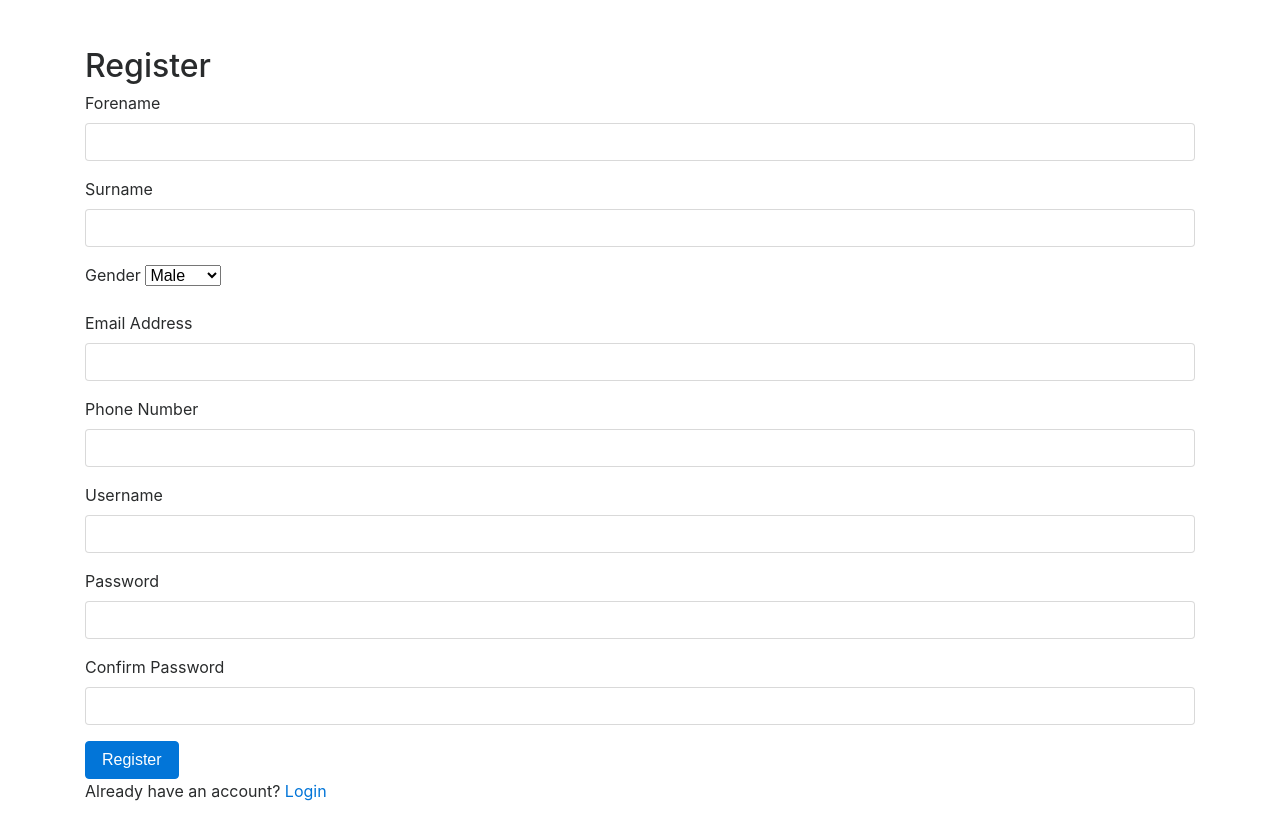
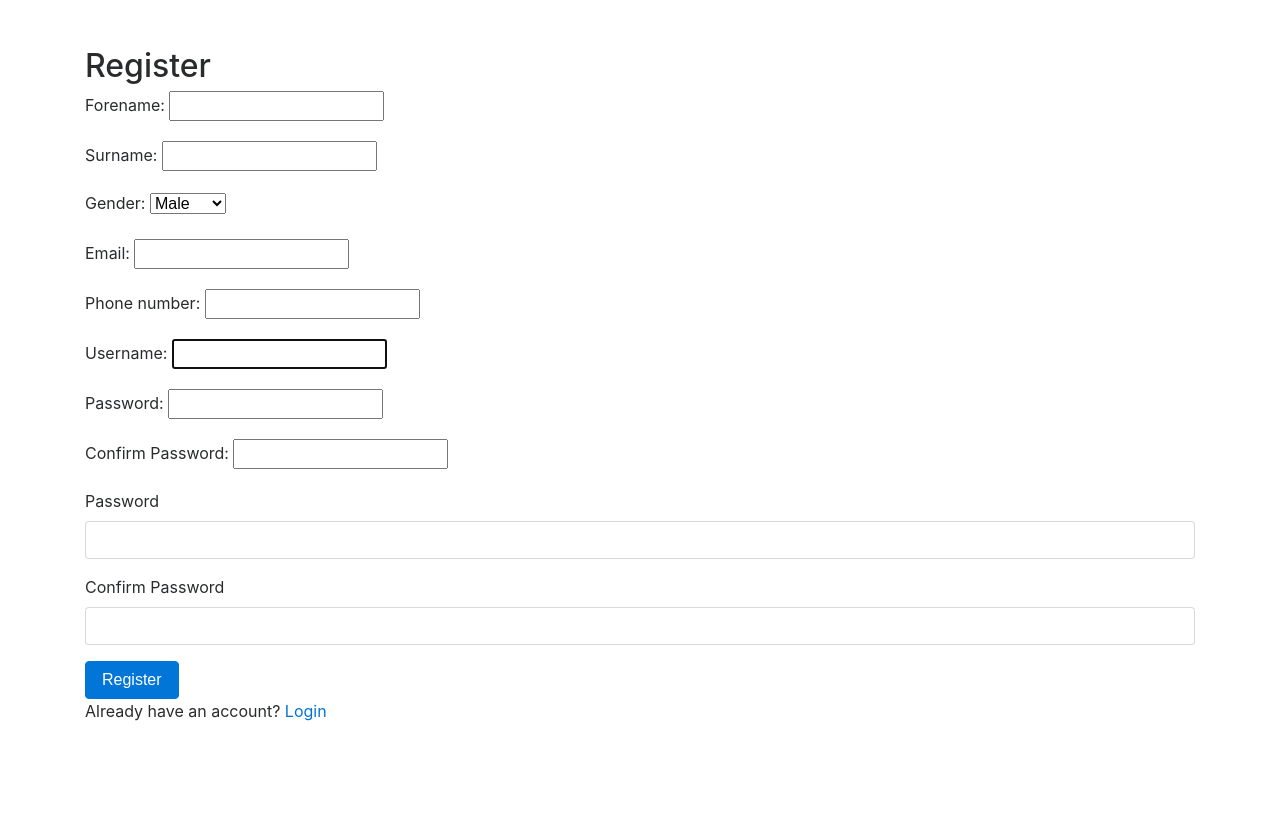
Before and after one commit to rosg150498/thrivesync, a Django app: page /register/ in a window 1280 px wide. After the commit the page ends 721 px from the top, so only its background shows below. Run offline with Django 4.2, Linux system fonts and the light colour scheme; some libraries are stand-ins or nearby versions.

Commit message:
Update customer user creation form and custom authentication forms to forms.py

```diff
--- a/project/forms.py
+++ b/project/forms.py
@@ -1,7 +1,6 @@
 from django import forms
-from django.contrib.auth.forms import UserCreationForm
+from django.contrib.auth.forms import UserCreationForm, AuthenticationForm
 from django.contrib.auth.models import User
-from django.contrib.auth.forms import AuthenticationForm
 
 class CustomUserCreationForm(UserCreationForm):
     GENDER_CHOICES = (
@@ -16,26 +15,26 @@ class CustomUserCreationForm(UserCreationForm):
     email = forms.EmailField(max_length=254)
     phone_number = forms.CharField(max_length=15)
     username = forms.CharField(max_length=30)
-    password1 = forms.CharField(widget=forms.PasswordInput)
-    password2 = forms.CharField(widget=forms.PasswordInput)
+    password1 = forms.CharField(label='Password', widget=forms.PasswordInput)
+    password2 = forms.CharField(label='Confirm Password', widget=forms.PasswordInput)
 
     class Meta:
         model = User
         fields = ('forename', 'surname', 'gender', 'email', 'phone_number', 'username', 'password1', 'password2')
 
-
-class CustomUserCreationForm(UserCreationForm):
-    password2 = forms.CharField(label='Confirm Password', widget=forms.PasswordInput)
-
     def clean_password2(self):
         password1 = self.cleaned_data.get('password1')
         password2 = self.cleaned_data.get('password2')
-
         if password1 and password2 and password1 != password2:
-            raise forms.ValidationError('Passwords do not match.')
-
+            raise forms.ValidationError("Passwords don't match")
         return password2
 
+    def save(self, commit=True):
+        user = super(CustomUserCreationForm, self).save(commit=False)
+        user.set_password(self.cleaned_data["password1"])
+        if commit:
+            user.save()
+        return user
 
 class CustomAuthenticationForm(AuthenticationForm):
     username = forms.CharField(widget=forms.TextInput(attrs={'class': 'form-control'}))
--- a/project/templates/register.html
+++ b/project/templates/register.html
@@ -18,6 +18,7 @@
     <script src="https://cdn.jsdelivr.net/npm/bootstrap@5.3.2/dist/js/bootstrap.min.js" integrity="sha384-..." crossorigin="anonymous"></script>
 
 
+
 </head>
 <body>
 
@@ -26,43 +27,35 @@
         <h2>Register</h2>
         <form method="post" action="{% url 'register' %}">
             {% csrf_token %}
+            {{ form.as_p }}
 
-                <div class="mb-3">
-                    <label for="forename" class="form-label">Forename</label>
-                    <input type="text" class="form-control" id="forename" name="forename" required>
-                </div>
-                <div class="mb-3">
-                    <label for="surname" class="form-label">Surname</label>
-                    <input type="text" class="form-control" id="surname" name="surname" required>
-                </div>
-                <div class="mb-3">
-                    <label for="gender" class="form-label">Gender</label>
-                    <select class="form-select" id="gender" name="gender" required>
-                        <option value="male">Male</option>
-                        <option value="female">Female</option>
-                        <option value="other">Other</option>
-                    </select>
-                </div>
-                <div class="mb-3">
-                    <label for="email" class="form-label">Email Address</label>
-                    <input type="email" class="form-control" id="email" name="email" required>
-                </div>
-                <div class="mb-3">
-                    <label for="phone" class="form-label">Phone Number</label>
-                    <input type="tel" class="form-control" id="phone" name="phone" required>
-                </div>
-                <div class="mb-3">
-                    <label for="username" class="form-label">Username</label>
-                    <input type="text" class="form-control" id="username" name="username" required>
-                </div>
+            <!-- Other form fields (forename, surname, gender, email, phone, and username) -->
+
+            <!-- Password field -->
             <div class="mb-3">
                 <label for="password" class="form-label">Password</label>
-                    <input type="password" class="form-control" id="password" name="password" required>
+                <input type="password" class="form-control {% if form.password1.errors %} is-invalid {% endif %}" id="password" name="password1" required>
+                {% if form.password1.errors %}
+                    <div class="invalid-feedback">
+                        {% for error in form.password1.errors %}
+                            {{ error }}
+                        {% endfor %}
                     </div>
+                {% endif %}
+            </div>
+            <!-- Confirm password field -->
             <div class="mb-3">
                 <label for="confirmPassword" class="form-label">Confirm Password</label>
-                    <input type="password" class="form-control" id="confirmPassword" name="confirmPassword" required>
+                <input type="password" class="form-control {% if form.password2.errors %} is-invalid {% endif %}" id="confirmPassword" name="password2" required>
+                {% if form.password2.errors %}
+                    <div class="invalid-feedback">
+                        {% for error in form.password2.errors %}
+                            {{ error }}
+                        {% endfor %}
                     </div>
+                {% endif %}
+            </div>
+
             <button type="submit" class="btn btn-primary">Register</button>
             <p>Already have an account? <a href="{% url 'login' %}">Login</a></p>
         </form>
```
Lines whose indentation alone changed are shown as unchanged.
